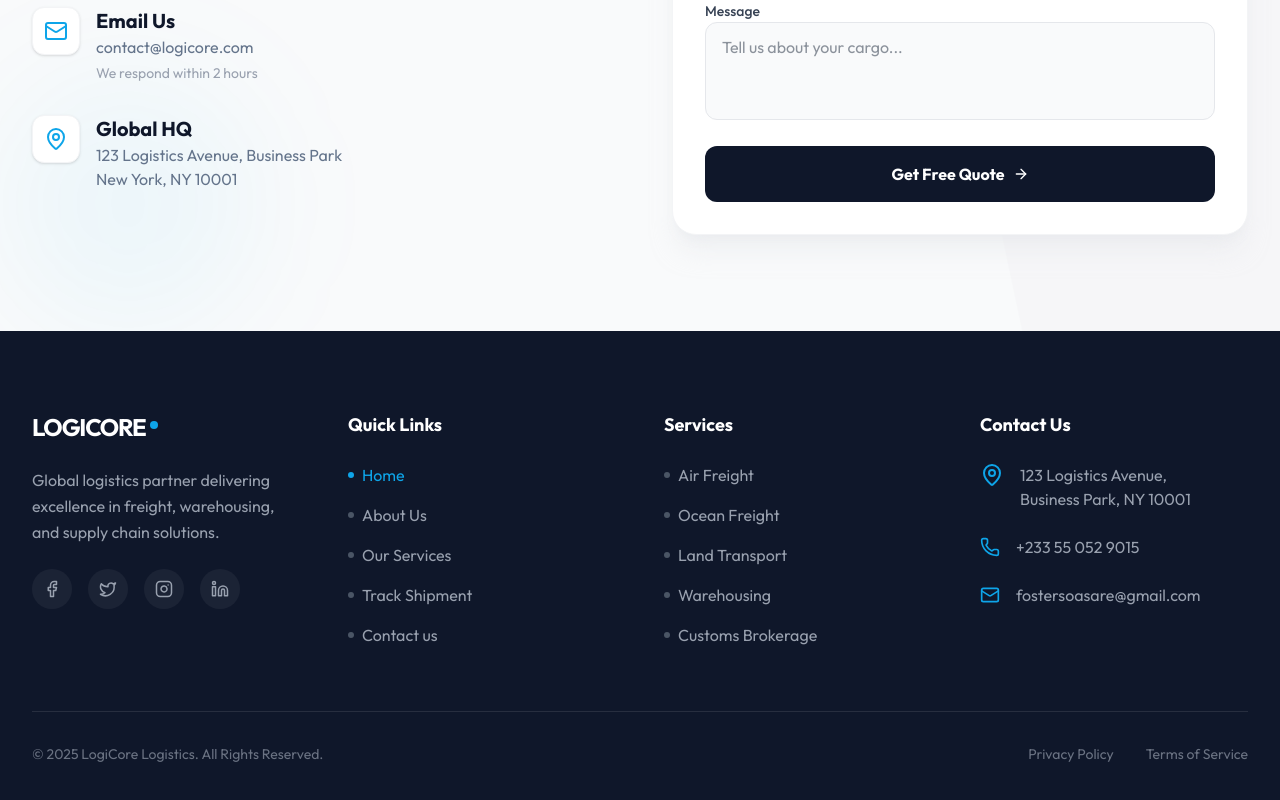
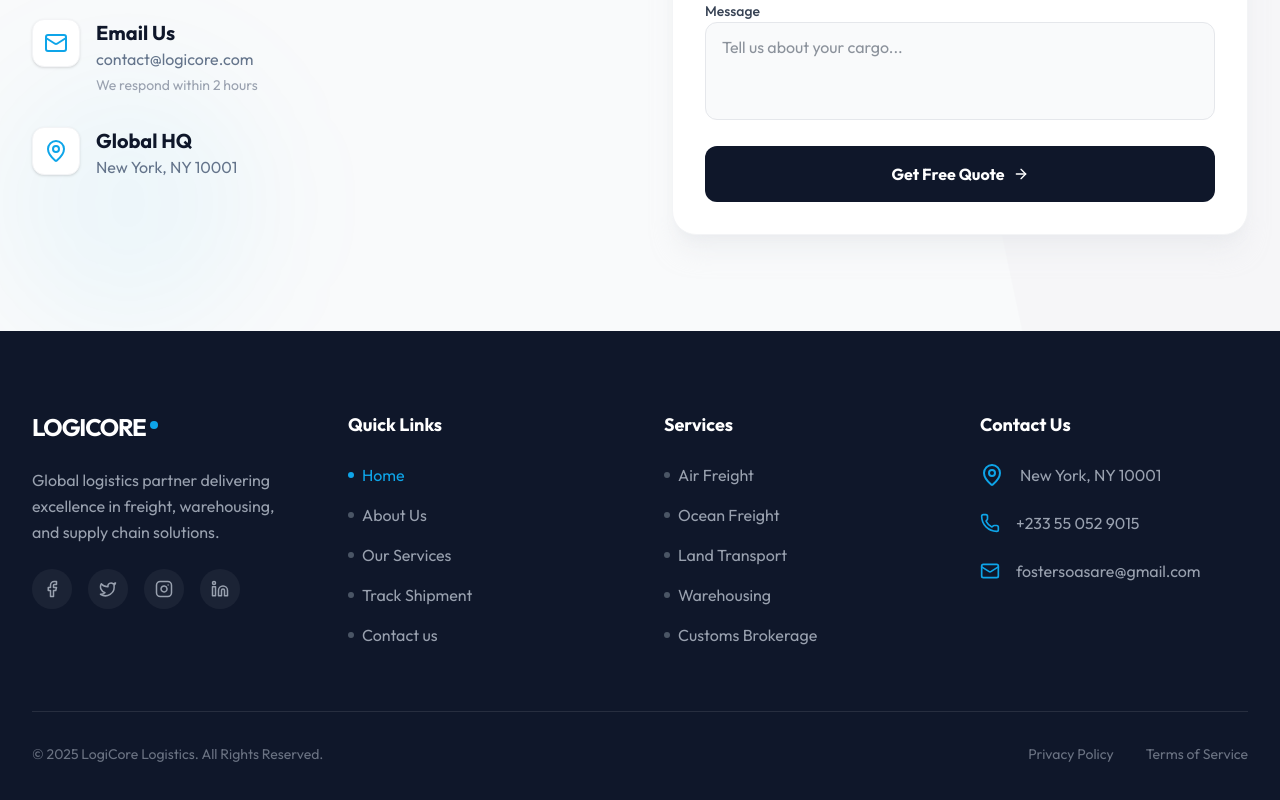
Before and after one commit to FosterSOAsare/logicore, a Next.js app: page / in a window 1280 px wide. Shown: the part 4117-4917 px from the top of the page. Built offline with nearby package versions, Linux system fonts and the light colour scheme.

Commit message:
feat: implement new contact form, homepage contact section, and a shared footer component.

```diff
--- a/features/contact/ui/ContactForm.tsx
+++ b/features/contact/ui/ContactForm.tsx
@@ -35,7 +35,7 @@ export default function ContactForm() {
                 {
                   icon: MapPin,
                   title: "Headquarters",
-                  content: "123 Logistics Way, New York, NY 10001",
+                  content: "New York, NY 10001",
                   desc: "Global Operations Center",
                 },
               ].map((item, index) => (
--- a/features/homepage/ui/contact.tsx
+++ b/features/homepage/ui/contact.tsx
@@ -115,11 +115,7 @@ export default function Contact() {
                   <h3 className="font-bold text-primary text-lg md:text-xl">
                     Global HQ
                   </h3>
-                  <p className="text-muted">
-                    123 Logistics Avenue, Business Park
-                    <br />
-                    New York, NY 10001
-                  </p>
+                  <p className="text-muted">New York, NY 10001</p>
                 </div>
               </motion.div>
             </div>
--- a/features/shared/ui/footer.tsx
+++ b/features/shared/ui/footer.tsx
@@ -129,10 +129,7 @@ export default function Footer() {
             <ul className="space-y-6">
               <li className="flex items-start gap-4">
                 <MapPin className="w-6 h-6 text-secondary shrink-0" />
-                <span className="text-gray-400">
-                  123 Logistics Avenue, <br />
-                  Business Park, NY 10001
-                </span>
+                <span className="text-gray-400">New York, NY 10001</span>
               </li>
               <li className="flex items-center gap-4">
                 <Phone className="w-5 h-5 text-secondary shrink-0" />
```
